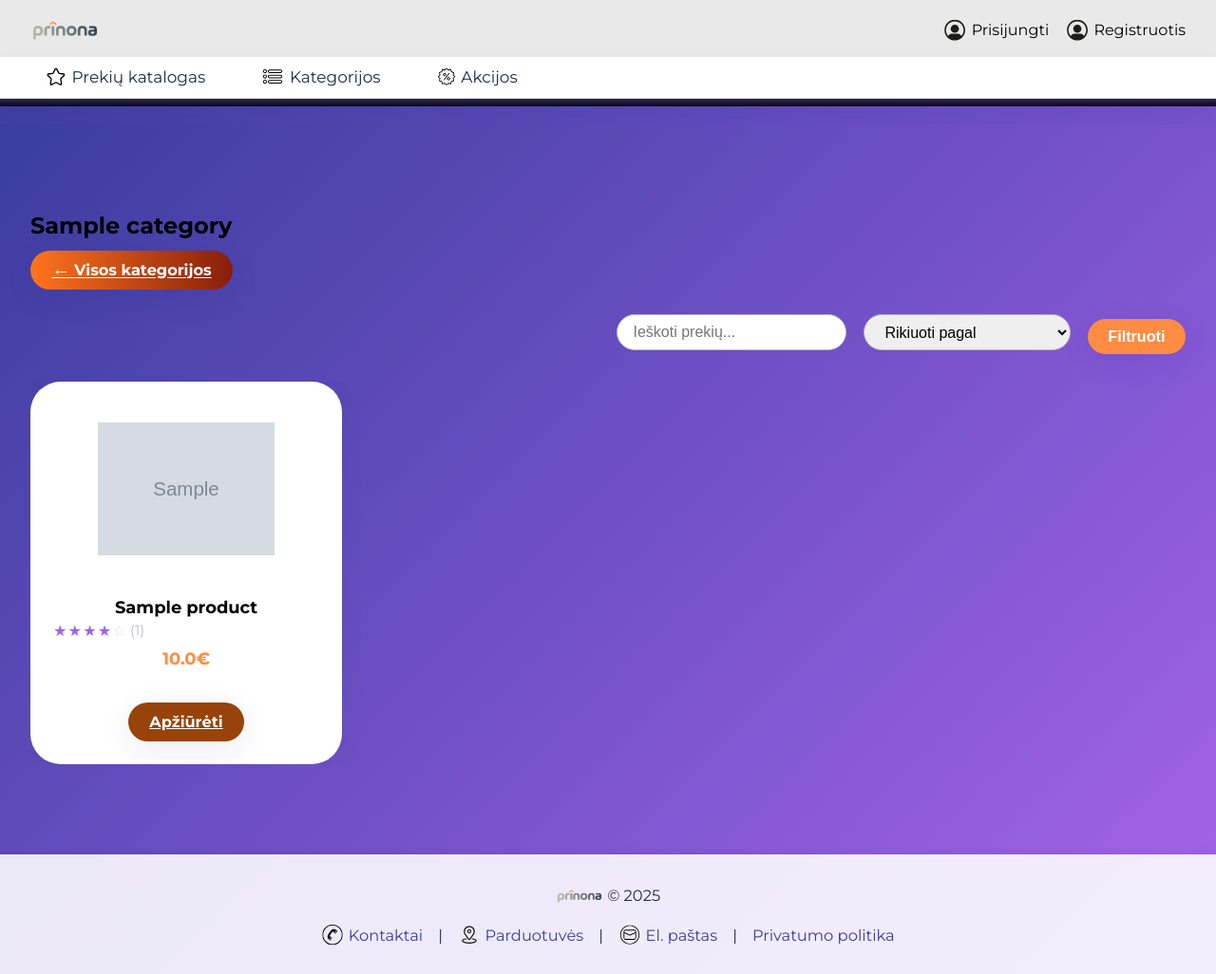
After one commit to gonebe3/room2, a Flask app: page /product/category/1 in a window 1280 px wide. The commit adds this page. Shown: the whole page at 95% size. Run offline with Flask 3, Linux system fonts and the light colour scheme; tables that the repository leaves empty hold one stand-in row (values such as "Sample post"); grey boxes marked "Sample" are stand-in pictures; some libraries are stand-ins or nearby versions.

Commit message:
Sutvarkytas prekių kategorijos priskyrimas kūrimo ir redagavimo metu, ir atvaizdavimas

```diff
--- a/app/models/product.py
+++ b/app/models/product.py
@@ -1,5 +1,6 @@
 from app.utils.extensions import db
 from datetime import datetime, timezone
+
 
 class Product(db.Model):
     __tablename__ = "products"
--- a/app/routes/product_routes.py
+++ b/app/routes/product_routes.py
@@ -13,6 +13,9 @@ from app.forms.cart_form import CartAddForm
 from app.forms.search_form import SearchForm
 from app.services.search_service import search_products
 from app.models.review import Review  # importuok modelį filtravimui
+from app.services.search_service import filter_products_by_category_id
+from app.models.product import Product
+from app.models.category import Category
 
 product_bp = Blueprint('product', __name__, url_prefix='/product')
 
@@ -60,3 +63,48 @@ def product_list():
         reviews_count=reviews_count,
         forms=forms
     )
+
+@product_bp.route('/category/<int:category_id>', methods=["GET"])
+def products_by_category(category_id):
+    # Papildomi GET filtrai (paieška, rikiavimas)
+    search_text = request.args.get('q', '')
+    sort_by = request.args.get('sort_by', 'default')
+
+    # Tikriname ar tokia kategorija egzistuoja
+    category = Category.query.get(category_id)
+    if not category:
+        flash("Tokia kategorija neegzistuoja.", "danger")
+        # Galima redirectinti į bendrą prekių sąrašą arba 404 puslapį
+        return render_template('product/products_by_category.html',
+                               products=[], category=None, categories=[], selected_category=None,
+                               avg_ratings={}, reviews_count={}, forms={})
+
+    # Gauname produktus pagal kategoriją (ir paiešką/rikiavimą, jei reikia)
+    products = filter_products_by_category_id(
+        category_id=category_id,
+        search_text=search_text,
+        sort_by=sort_by
+    )
+
+    # Gauname visas kategorijas filtrui (jei nori šone rodyti)
+    categories = Category.query.order_by(Category.name).all()
+
+    # Vidutiniai įvertinimai ir atsiliepimų kiekiai
+    avg_ratings = {p.id: get_average_rating(p.id) or 0 for p in products}
+    reviews_count = {p.id: get_review_count(p.id) or 0 for p in products}
+    forms = {p.id: CartAddForm(product_id=p.id, quantity=1) for p in products}
+
+    # Jei prekių nėra – informuojam vartotoją
+    if not products:
+        flash("Šioje kategorijoje šiuo metu prekių nėra.", "info")
+
+    return render_template(
+        'product/products_by_category.html',   # arba 'product/product_list.html' jei universalus šablonas
+        products=products,
+        category=category,
+        categories=categories,
+        selected_category=category_id,
+        avg_ratings=avg_ratings,
+        reviews_count=reviews_count,
+        forms=forms
+    )
--- a/app/services/product_service.py
+++ b/app/services/product_service.py
@@ -28,6 +28,7 @@ def create_product(form, upload_folder):
             quantity=form.quantity.data,
             image_filename=filename,
             is_active=form.is_active.data,
+            category_id=form.category.data
             # category_id jei reikia...
         )
         db.session.add(product)
@@ -49,6 +50,7 @@ def update_product(product, form, upload_folder):
         product.price = form.price.data
         product.quantity = form.quantity.data
         product.is_active = form.is_active.data
+        product.category_id = form.category.data
         db.session.commit()
         return product
     except SQLAlchemyError as e:
--- a/app/services/search_service.py
+++ b/app/services/search_service.py
@@ -1,5 +1,8 @@
+from sqlalchemy import or_
 from app.models.product import Product
-from sqlalchemy import or_
+from app.models.category import Category
+from sqlalchemy.exc import SQLAlchemyError
+
 
 
 
@@ -50,3 +53,43 @@ def search_products(search_text='', sort_by='default'):
         query = query.order_by(Product.created_at.desc())
 
     return query.all()
+
+def filter_products_by_category_id(category_id=None, search_text='', sort_by='default'):
+    """
+    Filtruoja ir grąžina aktyvius produktus pagal kategorijos id (ar be jo).
+    """
+    try:
+        query = Product.query.filter(Product.is_active == True)
+
+        # Filtras pagal kategorijos id
+        if category_id:
+            # Patikrinam ar kategorija egzistuoja
+            category = Category.query.get(int(category_id))
+            if not category:
+                return []
+            query = query.filter(Product.category_id == category.id)
+
+        # Papildomas tekstinis filtras
+        if search_text:
+            ilike_pattern = f"%{search_text}%"
+            query = query.filter(
+                (Product.name.ilike(ilike_pattern)) |
+                (Product.description.ilike(ilike_pattern))
+            )
+
+        # Rūšiavimas (pagal poreikį)
+        if sort_by == 'price_asc':
+            query = query.order_by(Product.price.asc())
+        elif sort_by == 'price_desc':
+            query = query.order_by(Product.price.desc())
+        elif sort_by == 'name_asc':
+            query = query.order_by(Product.name.asc())
+        elif sort_by == 'name_desc':
+            query = query.order_by(Product.name.desc())
+        else:
+            query = query.order_by(Product.created_at.desc())
+
+        return query.all()
+    except SQLAlchemyError as e:
+        print(f"Klaida filtruojant produktus: {e}")
+        return []
--- a/templates/layout.html
+++ b/templates/layout.html
@@ -78,7 +78,7 @@
                         <ul>
                             {% for category in categories %}
                                 <li>
-                                    <a href="{{ url_for('product.product_list', category=category.id) }}">{{ category.name }}</a>
+                                    <a href="{{ url_for('product.products_by_category', category_id=category.id) }}">{{ category.name }}</a>
                                 </li>
                             {% endfor %}
                         </ul>
--- /dev/null
+++ b/templates/product/products_by_category.html
@@ -0,0 +1,92 @@
+{% extends "layout.html" %}
+{% block title %}{{ category.name if category else "Prekių katalogas" }}{% endblock %}
+
+{% block content %}
+<div class="container catalog-container">
+
+    <div class="category-header" style="margin-bottom: 2rem;">
+        {% if category %}
+            <h2 class="mb-0">{{ category.name }}</h2>
+            <a href="{{ url_for('product.product_list') }}" class="btn btn-outline-secondary btn-sm ms-2">
+                <span style="font-size: 1.2em;">&#8592;</span> Visos kategorijos
+            </a>
+        {% endif %}
+    </div>
+
+    <!-- Filtrai ir rūšiavimas -->
+    <div class="catalog-filters">
+        <form method="get" class="filters-form">
+            <input type="text" name="q" placeholder="Ieškoti prekių..." value="{{ request.args.get('q', '') }}">
+            <select name="sort_by">
+                <option value="default" {% if request.args.get('sort_by') == 'default' %}selected{% endif %}>Rikiuoti pagal</option>
+                <option value="price_asc" {% if request.args.get('sort_by') == 'price_asc' %}selected{% endif %}>Kaina: nuo mažiausios</option>
+                <option value="price_desc" {% if request.args.get('sort_by') == 'price_desc' %}selected{% endif %}>Kaina: nuo didžiausios</option>
+                <option value="name_asc" {% if request.args.get('sort_by') == 'name_asc' %}selected{% endif %}>Pavadinimas: A-Z</option>
+                <option value="name_desc" {% if request.args.get('sort_by') == 'name_desc' %}selected{% endif %}>Pavadinimas: Z-A</option>
+            </select>
+            <button type="submit" class="btn filter-btn">Filtruoti</button>
+        </form>
+    </div>
+
+    <!-- Swiper carousel -->
+    <div class="swiper mySwiper">
+        <div class="swiper-wrapper">
+            {% for product in products %}
+            <div class="swiper-slide">
+                <div class="product-card">
+                    {% if product.discount %}
+                        <div class="product-badge discount-badge">-{{ product.discount }}%</div>
+                    {% endif %}
+                    <div class="product-img-wrap">
+                        <img src="{{ url_for('static', filename='uploads/' ~ (product.image_filename or 'default.png')) }}"
+                             alt="{{ product.name }}" class="product-img" loading="lazy">
+                    </div>
+                    <div class="product-info">
+                        <h3 class="product-title">{{ product.name }}</h3>
+                        <div class="product-rating mb-2" aria-label="Vidutinis įvertinimas">
+                            {% set avg = avg_ratings[product.id] if avg_ratings[product.id] is not none else 0 %}
+                            {% for i in range(1, 6) %}
+                                {% if i <= avg|round(0, 'floor') %}
+                                    <span class="star filled" aria-hidden="true">&#9733;</span>
+                                {% else %}
+                                    <span class="star" aria-hidden="true">&#9734;</span>
+                                {% endif %}
+                            {% endfor %}
+                            <span class="rating-count">({{ reviews_count[product.id] if reviews_count[product.id] is not none else 0 }})</span>
+                        </div>
+                        <div class="product-pricing mb-2">
+                            {% if product.discount_price %}
+                                <span class="price-old">{{ product.price|round(2) }}€</span>
+                                <span class="price-new">{{ product.discount_price|round(2) }}€</span>
+                            {% else %}
+                                <span class="price-new">{{ product.price|round(2) }}€</span>
+                            {% endif %}
+                        </div>
+                    </div>
+                    <div class="product-actions">
+                        <a href="{{ url_for('product.product_detail', product_id=product.id) }}" class="btn btn-secondary btn-details">Apžiūrėti</a>
+                        {% if current_user.is_authenticated %}
+                        <form method="POST" action="{{ url_for('cart.add_to_cart', product_id=product.id) }}">
+                            {{ forms[product.id].hidden_tag() }}
+                            {{ forms[product.id].quantity(type="hidden", value=1) }}
+                            {{ forms[product.id].submit(class_="btn btn-primary btn-cart") }}
+                        </form>
+                        {% endif %}
+                    </div>
+                </div>
+            </div>
+            {% else %}
+            <div class="swiper-slide">
+                <div class="no-products">
+                    Prekių šioje kategorijoje nerasta pagal pasirinktus filtrus.
+                </div>
+            </div>
+            {% endfor %}
+        </div>
+        <!-- Swiper navigation -->
+        <div class="swiper-button-next"></div>
+        <div class="swiper-button-prev"></div>
+        <div class="swiper-pagination"></div>
+    </div>
+</div>
+{% endblock %}
```
Also changed, not shown: static/uploads/plauku-dziovintuvas-babyliss-pro-caruso-hq-hairdryer-bab6970ie-su-jonu-generatoriumi-2400-w.webp (added).
